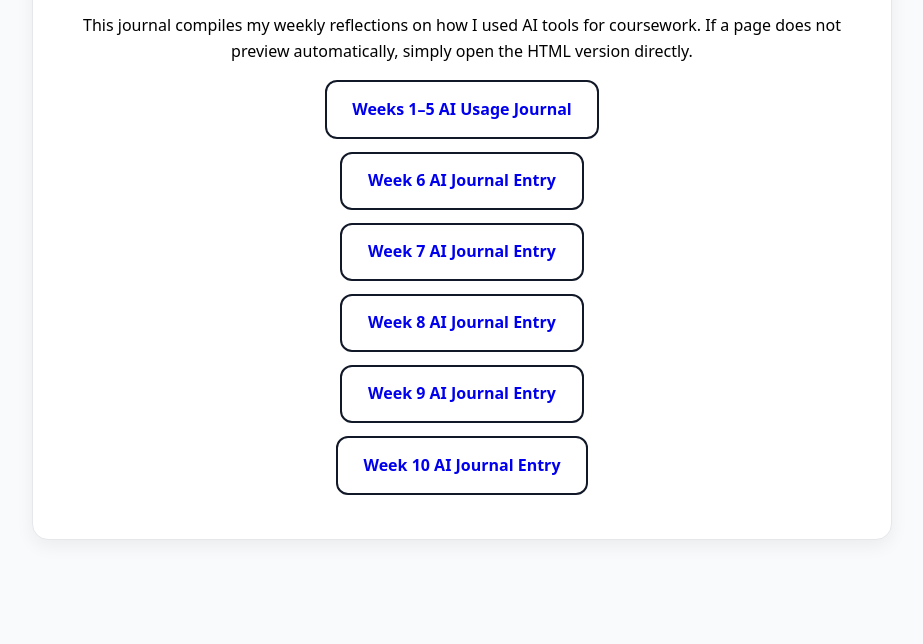
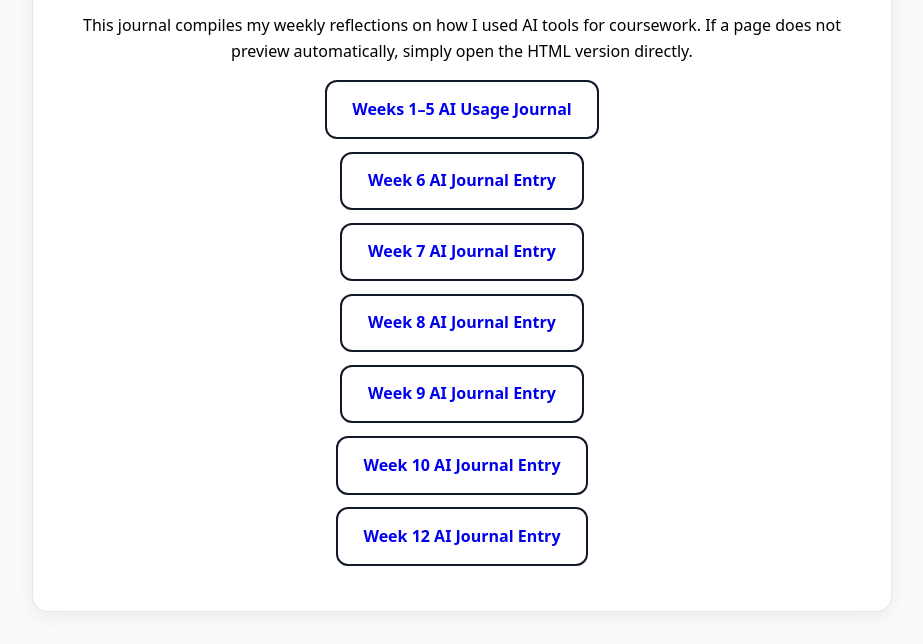
Before and after one commit to msnk1-1/ai-journal, a plain HTML site: page index.html in a window 1280 px wide. Shown: the part 182-826 px from the top of the page, without its empty margins (178-1101 px from the left). Before the commit the page ends 800 px from the top, so only its background shows below. Drawn offline with Linux system fonts and the light colour scheme.

Commit message:
Update index.html

```diff
--- a/index.html
+++ b/index.html
@@ -86,6 +86,11 @@
         Week 10 AI Journal Entry
       </a>
 
+      <!-- Week 12 -->
+      <a class="button" href="week12.html">
+        Week 12 AI Journal Entry
+      </a>
+
     </div>
   </div>
 </body>
```
